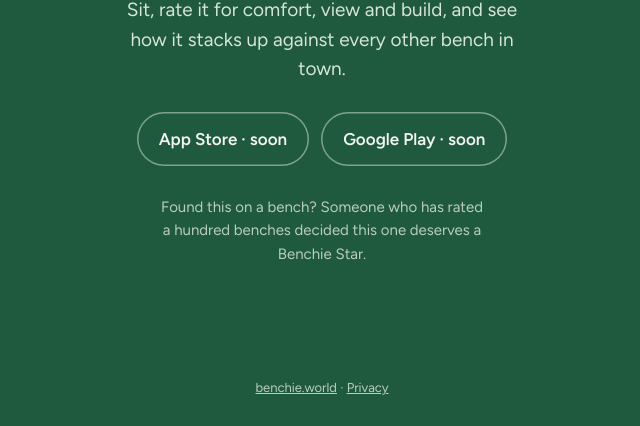
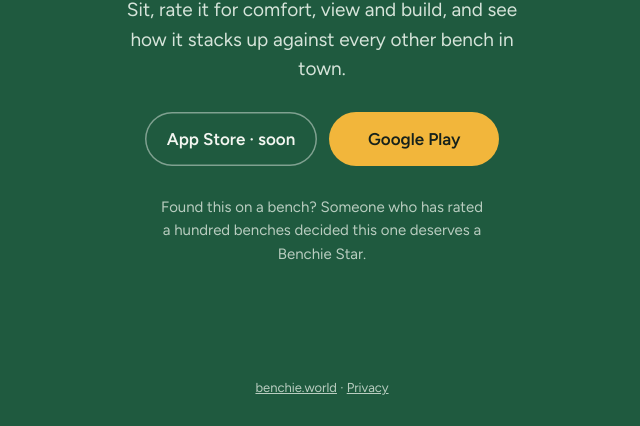
Before and after one commit to ChrisseRabarberpaj/benchie-site, a plain HTML site: page web/get/index.html in a window 1280 px wide. Shown: the part 414-840 px from the top of the page, without its empty margins (318-958 px from the left). Drawn offline with Linux system fonts and the light colour scheme.

Commit message:
Google Play is live: real link on the home page and the get page
Co-Authored-By: Claude Opus 5.5 <noreply@anthropic.com>
Claude-Session: https://claude.ai/code/session_018BmSdR6a3koHmjjaHyrTu8

```diff
--- a/web/get/index.html
+++ b/web/get/index.html
@@ -16,7 +16,7 @@
   // and set live to true for each store as it opens.
   var STORES = {
     ios: { url: '', live: false },
-    android: { url: 'https://play.google.com/store/apps/details?id=app.benchie', live: false }
+    android: { url: 'https://play.google.com/store/apps/details?id=app.benchie', live: true }
   };
   (function () {
     var ua = navigator.userAgent || '';
@@ -77,7 +77,7 @@
     </div>
     <div class="stores">
       <a id="ios" class="soon" href="#">App Store · soon</a>
-      <a id="android" class="soon" href="#">Google Play · soon</a>
+      <a id="android" href="https://play.google.com/store/apps/details?id=app.benchie">Google Play</a>
     </div>
     <p class="note">Found this on a bench? Someone who has rated a hundred benches decided this one deserves a Benchie Star.</p>
   </div>
```
Also changed, not shown: web/index.html (+1 -1 lines).
